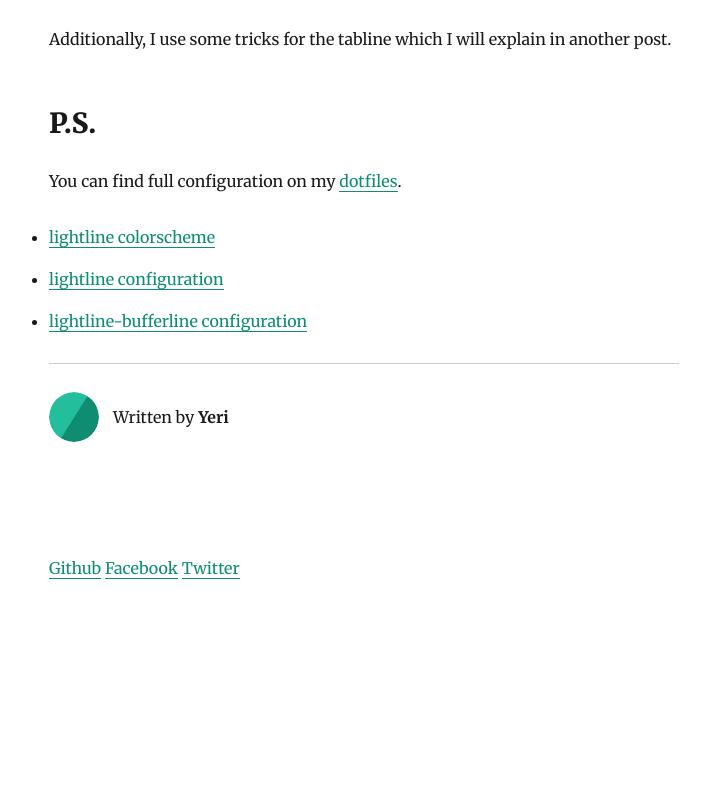
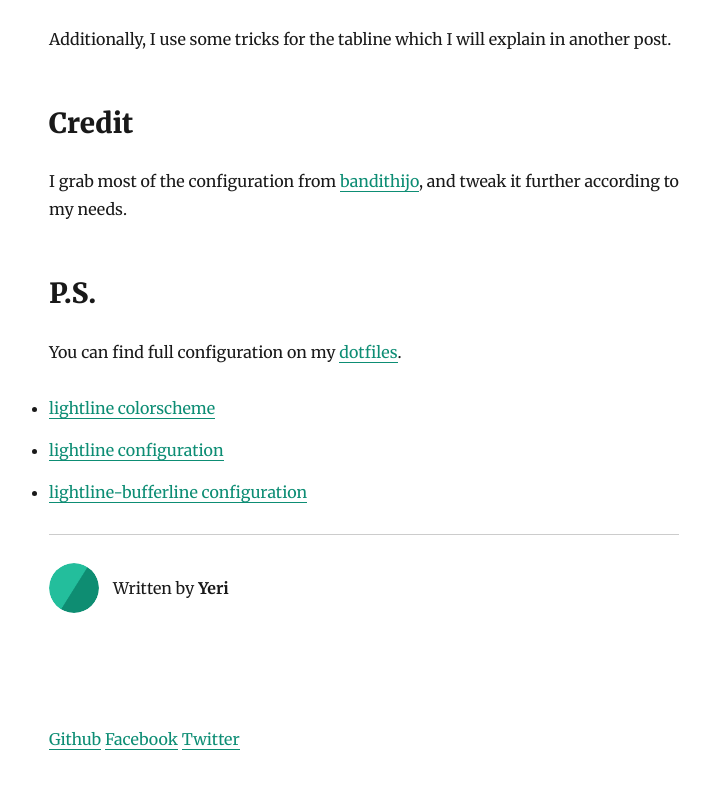
Before and after one commit to pirey/blog, a Gatsby site: page /customizing-vim-lightline/ in a window 1280 px wide. Shown: the part 4689-5478 px from the top of the page, without its empty margins (276-986 px from the left). Before the commit the page ends 5313 px from the top, so only its background shows below. Built offline with nearby package versions, Linux system fonts and the light colour scheme; Gatsby itself is replaced by a stand-in of ours; some packages are replaced by stand-ins of ours.

Commit message:
add credit

```diff
--- a/content/blog/customizing-vim-lightline/index.md
+++ b/content/blog/customizing-vim-lightline/index.md
@@ -128,6 +128,10 @@
 
 Additionally, I use some tricks for the tabline which I will explain in another post.
 
+## Credit
+
+I grab most of the configuration from [bandithijo](https://github.com/bandithijo/nvimrc/blob/master/plugin/config/config-lightline.vim), and tweak it further according to my needs.
+
 ## P.S.
 
 You can find full configuration on my [dotfiles](https://github.com/pirey/dotfiles).
```
